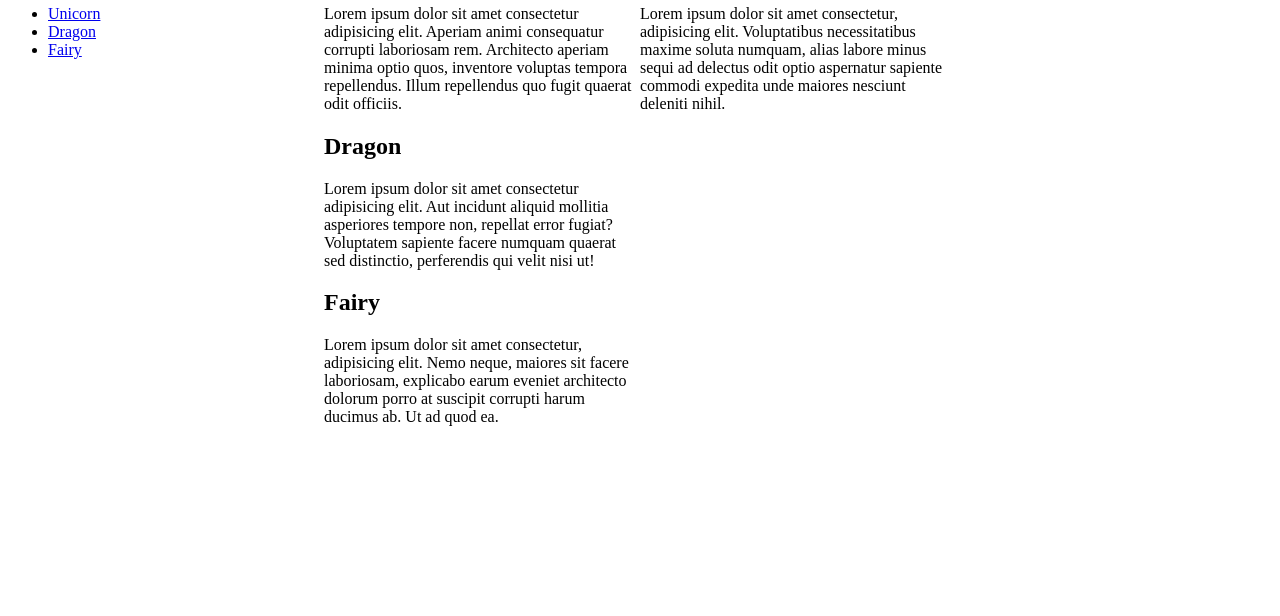
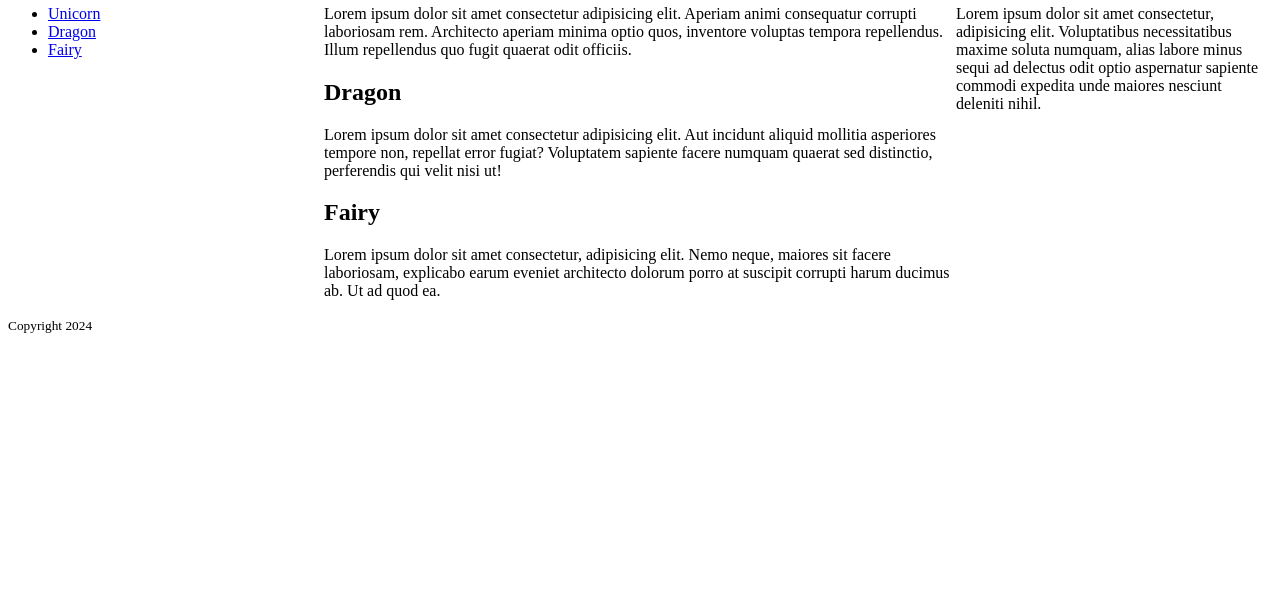
Before and after one commit to ccarra1/mythical-creatures, a plain HTML site: page index.html in a window 1280 px wide. Shown: the part 184-800 px from the top of the page. Drawn offline with Linux system fonts and the light colour scheme.

Commit message:
Update style.css
update

```diff
--- a/style.css
+++ b/style.css
@@ -9,6 +9,9 @@
 body {
     display: grid;
     grid-template-columns: 1fr;
+}
+header, footer {
+    grid-column: 1/-1;
 }
 
 /*-------------------- MEDIA QUERY (medium) --------------------------------*/
@@ -32,8 +35,8 @@ body {
     body {
         grid-template-columns: 1fr 1fr 1fr 1fr;
     }
-    header {
-        grid-column: 1/-1;
+    main {
+        grid-column:2/4;
     }
 
 }
```
